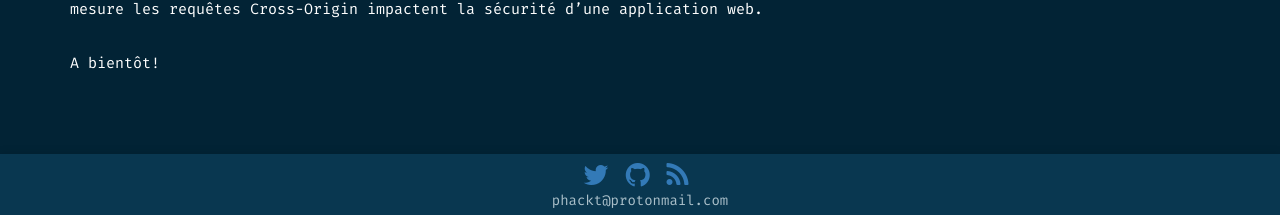
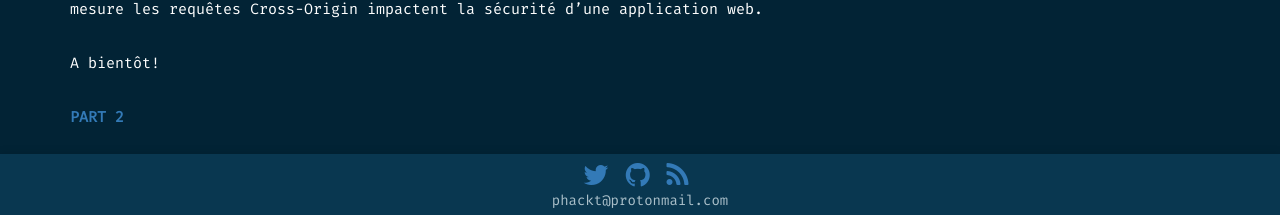
Before and after one commit to phackt/phackt.github.io, a Jekyll site: the page built from _posts/2016-08-09-xss-cors-csrf-partie-1-xss.markdown, in a window 1280 px wide and 900 px high, scrolled down 2501 px. Shown: the part 682-897 px from the top of the window. Built offline with Jekyll 4.4.1, drawn with Linux system fonts in a browser that asks for light colours; nearby versions of some CDN libraries; some web fonts are replaced; comment, search, counter and statistics services are not loaded.

Commit message:
Update 2016-08-09-xss-cors-csrf-partie-1-xss.markdown

```diff
--- a/_posts/2016-08-09-xss-cors-csrf-partie-1-xss.markdown
+++ b/_posts/2016-08-09-xss-cors-csrf-partie-1-xss.markdown
@@ -90,3 +90,5 @@ Il existe également d’autres projets qui peuvent répondre à vos besoins :
 Les attaques possibles sont nombreuses sur une application web, nous avons mis en avant celles de type XSS. Nous verrons dans un prochain article comment ces attaques peuvent détourner les protections CSRF, voler les cookies de session et dans quelle mesure les requêtes Cross-Origin impactent la sécurité d’une application web.
 
 A bientôt!
+
+**[PART 2](https://phackt.com/xss-cors-csrf-partie-2-xss-cookies-session)**
```
